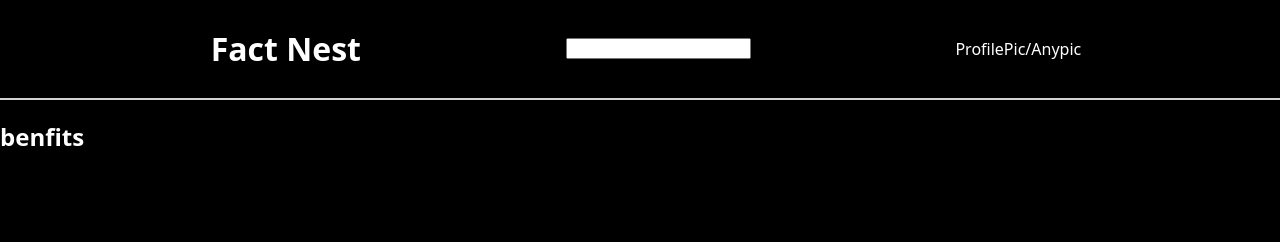
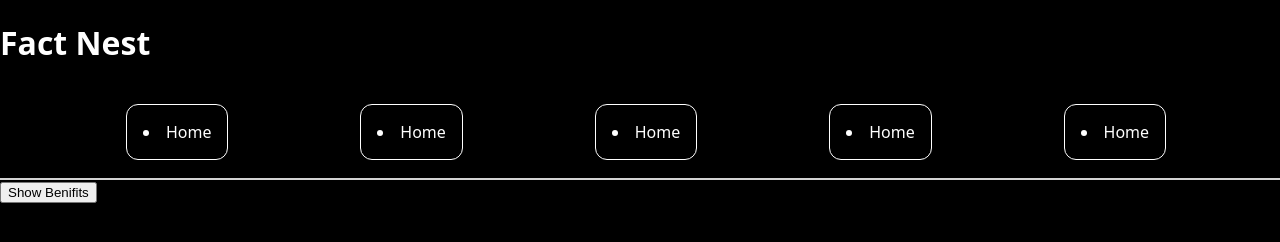
Before and after one commit to idk-webs/Wiki-alike, a plain HTML site: page index.html in a window 1280 px wide. Drawn offline with Linux system fonts and the light colour scheme.

Commit message:
index.html

```diff
--- a/index.html
+++ b/index.html
@@ -4,30 +4,27 @@
     <meta charset="UTF-8">
     <meta name="viewport" content="width=device-width, initial-scale=1.0">
     <link rel="stylesheet" href="style.css">
-    <script src="app.js"></script>
     <title>Document</title>
 </head>
 <body>
-    <div class="nav">
-        <span class="logo">
-            <h1 class="glow">Fact Nest</h1>
-            <!-- Idhar h1 tag ki jagah soch rahe hai ek img daal de -->
-        </span>
-
-        <div class="links">
-            <input type="text">
+    <div class="main">
+        <span><h1 class="glow">Fact Nest</h1></span>
+        <div class="nav">
+            <span class="light"><a href="#Home"><li>Home</li></a></span>
+            <span class="light"><a href="#home"><li>Home</li></a></span>
+            <span class="light"><a href="#home"><li>Home</li></a></span>
+            <span class="light"><a href="#home"><li>Home</li></a></span>
+            <span class="light"><a href="#home"><li>Home</li></a></span>
         </div>
-        <span class="dp">
-            <div class="pfp">ProfilePic/Anypic</div>
-        </span>
-
     </div>
-
-    <div class="main">
+    <div class="btn_funt">
+        <button id="button_function">Show Benifits</button>
+    </div>
+    <div class="design" id="conatainer">
         <div class="decorating_place"></div>
-        <div class="decorating_place_2" id="animate">
-             <h2>benfits</h2>
-        </div>
+        <div class="decorating_place"></div>
+        <div class="decorating_place"></div>
+        <div class="decorating_place"></div>
     </div>
 </body>
 </html>
```
